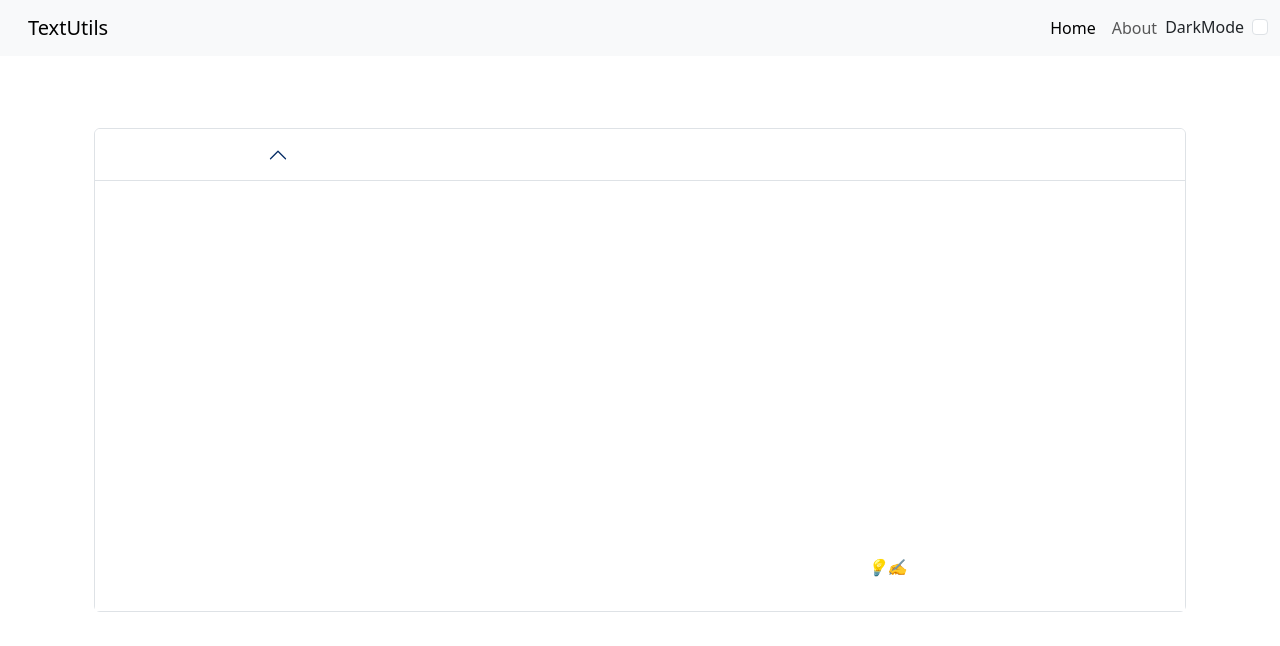
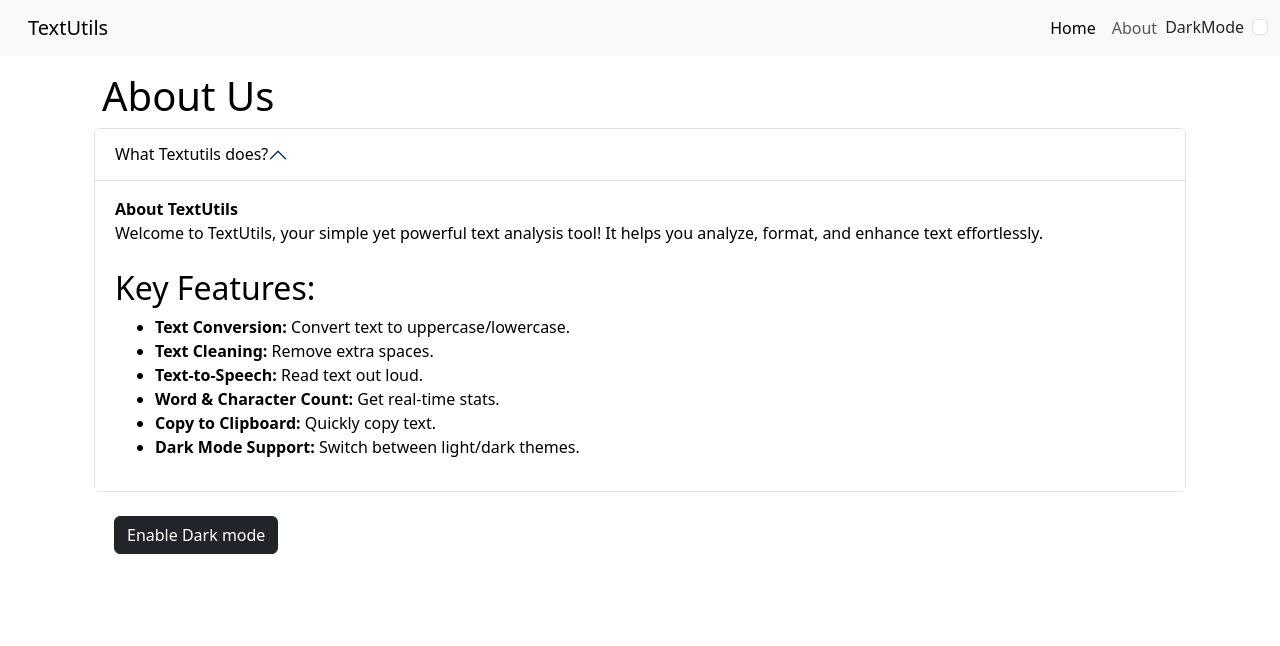
Before and after one commit to Rajath2005/textutils.io, a React (Create React App) app: page /#/about in a window 1280 px wide. Shown: the top 646 px of the page. Built offline with nearby package versions, Linux system fonts and the light colour scheme.

Commit message:
Update About.js

```diff
--- a/src/components/About.js
+++ b/src/components/About.js
@@ -1,81 +1,75 @@
-import React, { useState } from 'react'
-
+import React, { useState } from 'react';
 
 export default function About() {
+  const [myStyle, setMyStyle] = useState({
+    color: 'black',
+    backgroundColor: 'white'  // Set the default background to white
+  });
 
-  const [myStyle, setMyStyle] = useState(
-    {
-      color: 'white',
-      backgroundColor: 'white'
-    })
-  const [butntext, setbutntext] = useState('Enable Light mode')
+  const [butntext, setbutntext] = useState('Enable Dark mode');
 
   const toggleStyle = () => {
-    if (myStyle.color === 'white') {
-      setMyStyle({
-        color: 'black',
-        backgroundColor: 'white'
-      })
-      setbutntext('Enable Dark mode')
-    }
-    else {
+    if (myStyle.color === 'black') {
       setMyStyle({
         color: 'white',
         backgroundColor: 'black',
         border: '1px solid white',
+      });
+      setbutntext('Enable Light mode');
+    } else {
+      setMyStyle({
+        color: 'black',
+        backgroundColor: 'white'
+      });
+      setbutntext('Enable Dark mode');
+    }
+  };
 
-      })
-      setbutntext('Enable Light mode')
-    }
-  }
   return (
-    <div>
-      <>
     <div className="container" style={myStyle}>
       <h1 className="mx-2">About Us</h1>
       <div className="accordion" id="accordionExample" style={myStyle}>
         <div className="accordion-item">
           <h2 className="accordion-header">
-                <button className="accordion-button" style={myStyle} type="button" data-bs-toggle="collapse" data-bs-target="#collapseOne" aria-expanded="true" aria-controls="collapseOne">
+            <button
+              className="accordion-button"
+              style={myStyle}
+              type="button"
+              data-bs-toggle="collapse"
+              data-bs-target="#collapseOne"
+              aria-expanded="true"
+              aria-controls="collapseOne"
+            >
               What Textutils does?
             </button>
           </h2>
           <div id="collapseOne" className="accordion-collapse collapse show" data-bs-parent="#accordionExample">
             <div className="accordion-body" style={myStyle}>
-                  <strong>About TextUtils
-
+              <strong>About TextUtils</strong>
+              <p>
                 Welcome to TextUtils, your simple yet powerful text analysis tool!
-
-                    TextUtils is designed to help you analyze, format, and enhance text effortlessly. Whether you need to convert text to uppercase, lowercase, remove extra spaces, copy text to the clipboard, or even have it read aloud, TextUtils makes it quick and easy.
-
-
-
-                    TextUtils is a lightweight, user-friendly, and efficient tool for anyone who works with text regularly. Whether you're a student, writer, or professional, TextUtils helps you save time and improve productivity.
-
-                    Give it a try and make your text-processing tasks smoother than ever! .</strong>
+                It helps you analyze, format, and enhance text effortlessly.
+              </p>
               <h2 className="mt-4">Key Features:</h2>
               <ul>
-                <li><strong>Text Conversion:</strong> Convert your text to uppercase or lowercase with a single click.</li>
-                <li><strong>Text Cleaning:</strong> Remove extra spaces for a clean and well-structured format.</li>
-                <li><strong>Text-to-Speech:</strong> Let your device read the text out loud.</li>
-                <li><strong>Word & Character Count:</strong> Instantly check the total words and characters in your text.</li>
-                <li><strong>Copy to Clipboard:</strong> Easily copy your formatted text for quick use.</li>
-                <li><strong>Dark Mode Support:</strong> Enjoy a comfortable reading experience in both light and dark themes.</li>
+                <li><strong>Text Conversion:</strong> Convert text to uppercase/lowercase.</li>
+                <li><strong>Text Cleaning:</strong> Remove extra spaces.</li>
+                <li><strong>Text-to-Speech:</strong> Read text out loud.</li>
+                <li><strong>Word & Character Count:</strong> Get real-time stats.</li>
+                <li><strong>Copy to Clipboard:</strong> Quickly copy text.</li>
+                <li><strong>Dark Mode Support:</strong> Switch between light/dark themes.</li>
               </ul>
-            <p className="mt-4 text-center"><em>Give it a try and make your text-processing tasks smoother than ever! 💡✍️</em></p>
+            </div>
           </div>
         </div>
       </div>
 
-
+      {/* Enable Dark Mode Button */}
+      <div className="container my-3">
+        <button className="btn btn-dark mx-2 my-2" onClick={toggleStyle}>
+          {butntext}
+        </button>
       </div>
-          {/* <div className="container my-3">
-            <button className="btn btn-dark mx-2 my-2" onClick={toggleStyle} > {butntext}</button>
-
-          </div> */}
-
     </div>
-      </>
-    </div>
-  )
+  );
 }
```
Lines whose indentation alone changed are shown as unchanged.
